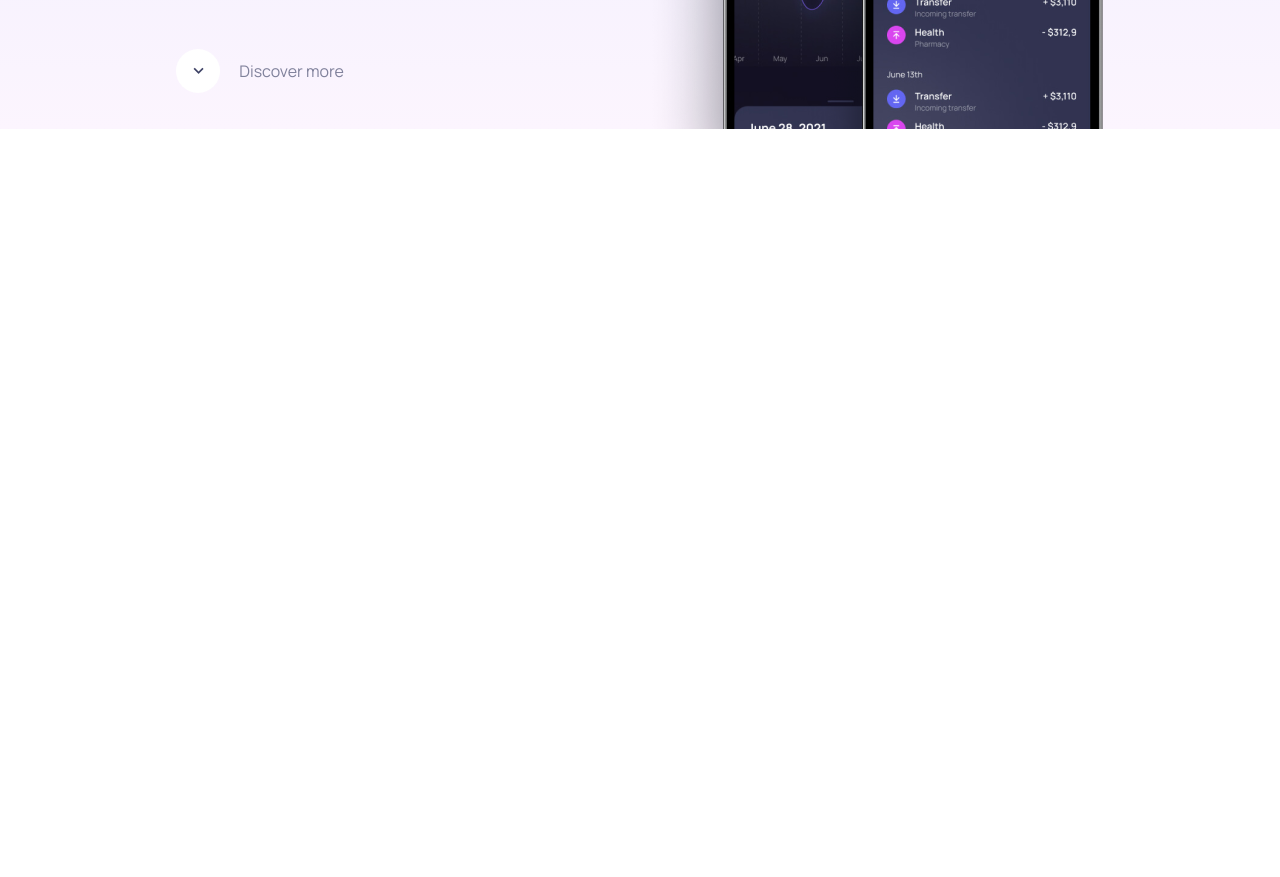
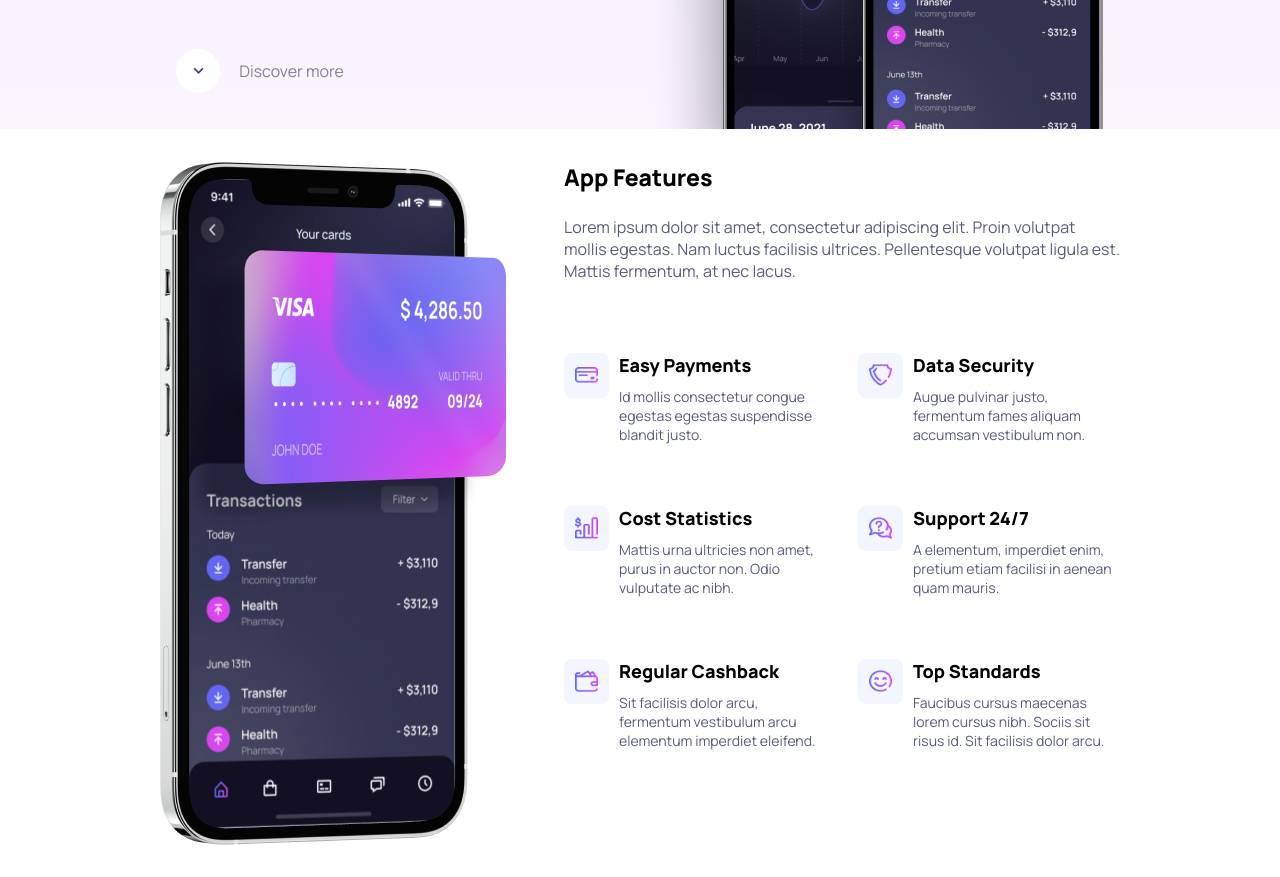
Before and after one commit to nawrazaltai/uppgift_1_html_css, a React (Vite) app: page / in a window 1280 px wide. Shown: the part 500-1377 px from the top of the page. Before the commit the page ends 800 px from the top, so only its background shows below. Built offline with nearby package versions, Linux system fonts and the light colour scheme.

Commit message:
features theme complete

```diff
--- a/src/App.jsx
+++ b/src/App.jsx
@@ -1,9 +1,11 @@
+import Features from "./components/Features/Features";
 import HeroSection from "./components/Hero/HeroSection";
 
 const App = () => {
   return (
     <main>
       <HeroSection />
+      <Features />
     </main>
   );
 };
--- /dev/null
+++ b/src/components/Features/Features.jsx
@@ -0,0 +1,129 @@
+const Features = () => {
+  return (
+    <section className="features_container">
+      <div className="features_left_content">
+        <img
+          src="assets/phone_card_left.png"
+          alt="Phone with card"
+          className="test_img"
+        />
+      </div>
+
+      <div className="features_right_content">
+        <h2 className="features_title">App Features</h2>
+        <p className="features_description">
+          Lorem ipsum dolor sit amet, consectetur adipiscing elit. Proin
+          volutpat mollis egestas. Nam luctus facilisis ultrices. Pellentesque
+          volutpat ligula est. Mattis fermentum, at nec lacus.
+        </p>
+
+        <div className="features_list_container">
+          <article className="feature_article">
+            <div className="feature_icon_container">
+              <img
+                src="assets/payments.svg.png"
+                className="feature_icon"
+                alt="Payments logo"
+              />
+            </div>
+
+            <div className="feature_title_descripion_container">
+              <h3 className="feature_title">Easy Payments</h3>
+              <p className="feature_description">
+                Id mollis consectetur congue egestas egestas suspendisse blandit
+                justo.
+              </p>
+            </div>
+          </article>
+          <article className="feature_article">
+            <div className="feature_icon_container">
+              <img
+                src="assets/security.svg.png"
+                className="feature_icon"
+                alt="Security logo"
+              />
+            </div>
+
+            <div className="feature_title_descripion_container">
+              <h3 className="feature_title">Data Security</h3>
+              <p className="feature_description">
+                Augue pulvinar justo, fermentum fames aliquam accumsan
+                vestibulum non.
+              </p>
+            </div>
+          </article>
+          <article className="feature_article">
+            <div className="feature_icon_container">
+              <img
+                src="assets/statistics.svg.png"
+                className="feature_icon"
+                alt="Statistics logo"
+              />
+            </div>
+
+            <div className="feature_title_descripion_container">
+              <h3 className="feature_title">Cost Statistics</h3>
+              <p className="feature_description">
+                Mattis urna ultricies non amet, purus in auctor non. Odio
+                vulputate ac nibh.
+              </p>
+            </div>
+          </article>
+          <article className="feature_article">
+            <div className="feature_icon_container">
+              <img
+                src="assets/support.svg.png"
+                className="feature_icon"
+                alt="Support logo"
+              />
+            </div>
+
+            <div className="feature_title_descripion_container">
+              <h3 className="feature_title">Support 24/7</h3>
+              <p className="feature_description">
+                A elementum, imperdiet enim, pretium etiam facilisi in aenean
+                quam mauris.
+              </p>
+            </div>
+          </article>
+          <article className="feature_article">
+            <div className="feature_icon_container">
+              <img
+                src="assets/cashback.svg.png"
+                className="feature_icon"
+                alt="Cashback logo"
+              />
+            </div>
+
+            <div className="feature_title_descripion_container">
+              <h3 className="feature_title">Regular Cashback</h3>
+              <p className="feature_description">
+                Sit facilisis dolor arcu, fermentum vestibulum arcu elementum
+                imperdiet eleifend.
+              </p>
+            </div>
+          </article>
+          <article className="feature_article">
+            <div className="feature_icon_container">
+              <img
+                src="assets/happy.svg.png"
+                className="feature_icon"
+                alt="Happy smiley logo"
+              />
+            </div>
+
+            <div className="feature_title_descripion_container">
+              <h3 className="feature_title">Top Standards</h3>
+              <p className="feature_description">
+                Faucibus cursus maecenas lorem cursus nibh. Sociis sit risus id.
+                Sit facilisis dolor arcu.
+              </p>
+            </div>
+          </article>
+        </div>
+      </div>
+    </section>
+  );
+};
+
+export default Features;
--- a/styles.css
+++ b/styles.css
@@ -20,6 +20,7 @@
     rgba(252, 245, 254, 1) 100%
   );
   --cta-bg: #0b0f19;
+  --description-color: #585c7b;
 }
 
 [data-theme="dark"] {
@@ -36,6 +37,7 @@
   );
 
   --cta-bg: white;
+  --description-color: rgba(255, 255, 255, 0.658);
 
   .switch_inner_circle {
     left: 25px;
@@ -192,7 +194,6 @@ nav {
 .ios_cta,
 .android_cta {
   display: flex;
-  /* background-color: #131022; */
   background-color: var(--cta-bg);
   border: none;
   border-radius: 8px;
@@ -252,6 +253,7 @@ nav {
 
 .features_container {
   display: flex;
+  background-color: var(--background-color);
   flex-direction: column;
   justify-content: center;
   align-items: center;
@@ -270,13 +272,14 @@ nav {
   font-size: 27px;
   text-align: center;
   line-height: 32px;
+  color: var(--text-color);
 }
 
 .features_description {
   font-size: 18px;
   text-align: center;
   margin: 23px 0;
-  color: #585c7b;
+  color: var(--description-color);
 }
 
 .feature_article {
@@ -292,6 +295,7 @@ nav {
   min-width: 60px;
   height: 60px;
   background-color: #f3f6ff;
+  background-color: var(--background-color-secondary);
   display: flex;
   justify-content: center;
   align-items: center;
@@ -308,11 +312,12 @@ nav {
 .feature_title {
   font-size: 20px;
   font-weight: 900;
+  color: var(--text-color);
 }
 
 .feature_description {
   font-size: 16px;
-  color: #585c7b;
+  color: var(--description-color);
 }
 
 .how_does_it_work_container_small {
```
